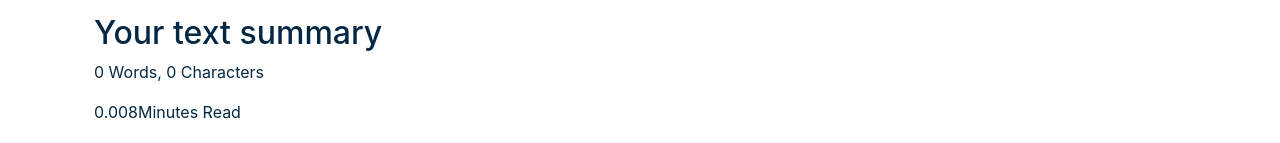
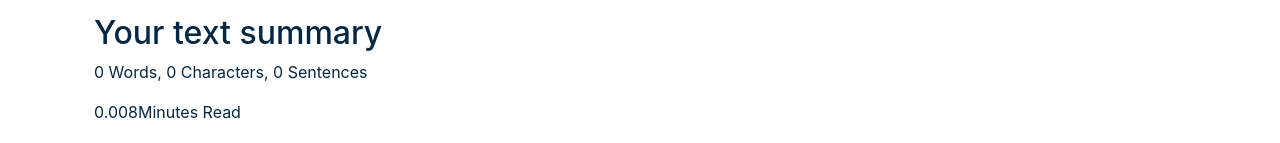
Before and after one commit to heyyankittt/TextAnalyze, a React (Create React App) app: page / in a window 1280 px wide. Shown: the part 452-595 px from the top of the page. Built offline with nearby package versions, Linux system fonts and the light colour scheme.

Commit message:
sentence counter

```diff
--- a/src/components/TextForm.jsx
+++ b/src/components/TextForm.jsx
@@ -96,7 +96,7 @@ color: props.mode==='dark'?'white':'#042743'}} onChange={handleOnChange} id="myB
 </div>
 <div className="container my-2" style={{color: props.mode==='dark'?'white':'#042743'}}>
   <h2>Your text summary</h2>
-  <p>{text.split(/\s+/).filter((element)=> {return element.length!==0}).length} Words, {text.length} Characters</p>
+  <p>{text.split(/\s+/).filter((element)=> {return element.length!==0}).length} Words, {text.length} Characters, {text.split('.').filter((element)=> {return element.length!==0}).length} Sentences</p>
   <p>{0.008 * text.split(" ").length}Minutes Read</p>
 
   <h2>Preview</h2>
```
Also changed, not shown: 7 other files (tests, documents, lock files or other folders).
